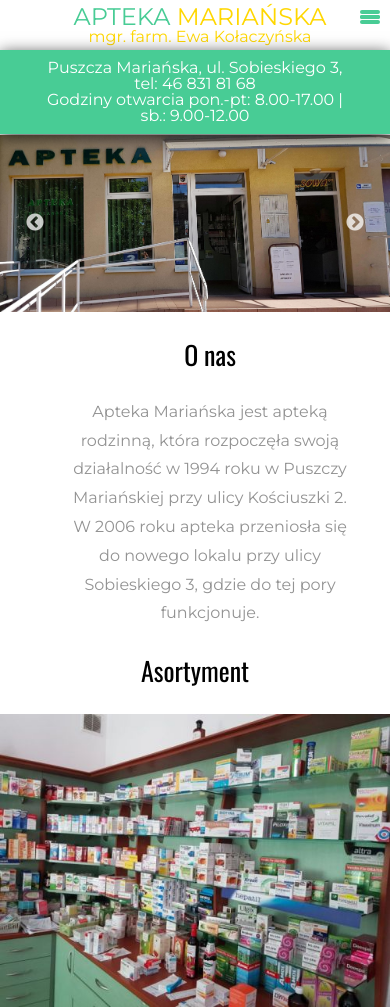
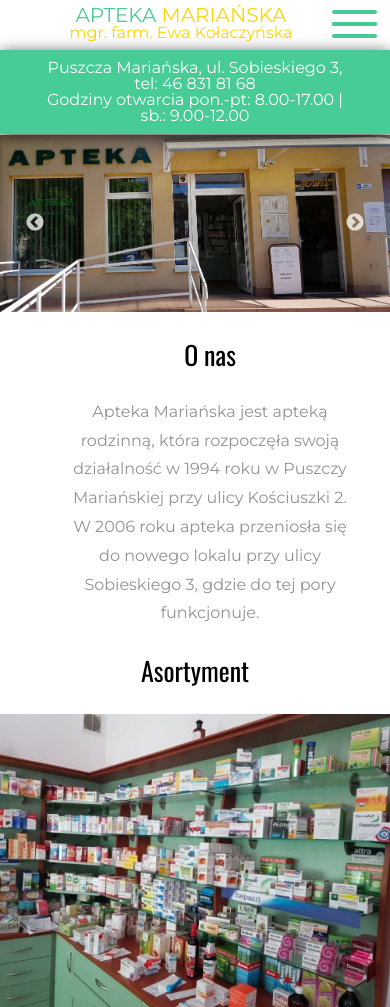
Before and after one commit to marysiaK/apteka, a website: page index.html in a window 390 px wide. Shown: the top 1007 px of the page. Drawn offline with nearby package versions, Linux system fonts and the light colour scheme.

Commit message:
mobile hamburger menu changes

```diff
--- a/sass/sections/_mainNav.scss
+++ b/sass/sections/_mainNav.scss
@@ -74,6 +74,7 @@
     }
 }
 .hamburger-menu {
+    margin: 0 28px;
     padding: 10px;
     right: 10px;
     top: 10px;
@@ -83,10 +84,11 @@
     position: fixed;
     z-index: 2;
 
+
     span {
         border-radius: 5px;
         height: 4px;
-        width: 20px;
+        width: 45px;
         background-color: $accent-color;
         display: block;
         position: absolute;
@@ -98,11 +100,11 @@
         }
 
         &:nth-of-type(2), &:nth-of-type(3) {
-            top: 5px;
+            top: 12px;
         }
 
         &:nth-of-type(4) {
-            top: 10px;
+            top: 24px;
         }
     }
 }
@@ -137,8 +139,9 @@
 // header logo
 .header-logo-link {
     margin-left: 10px;
+    margin-right: 38px;
     padding: 0 10px;
-    font-size: 24px;
+    font-size: 20px;
     color:  $yellow;
     display: block;
     text-align: center;
```
Also changed, not shown: index.html (+2 -1 lines), css/main.css.
